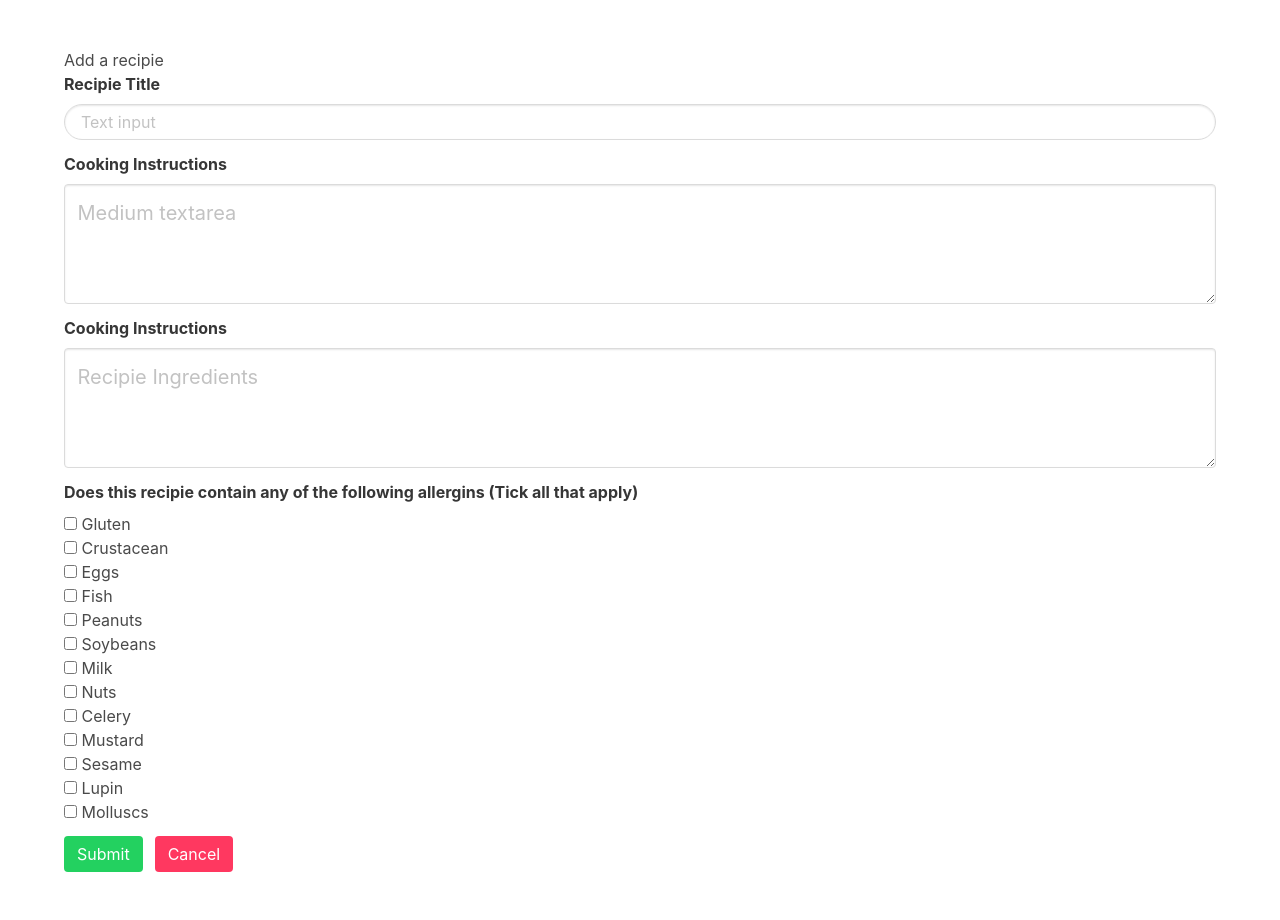
After one commit to Lowe54/milestone3_project, a Flask app: page /form in a window 1280 px wide. The commit adds this page. Run offline with Flask 2, Linux system fonts and the light colour scheme; some libraries are stand-ins or nearby versions.

Commit message:
Basic add recipie form + functionality, change to initial collection creation script

```diff
--- a/app.py
+++ b/app.py
@@ -1,21 +1,63 @@
 import os
 import pymongo
+from flask_pymongo import PyMongo
 from flask import Flask, render_template,request,redirect,url_for
+from bson.objectid import ObjectId
+import json
 
 app = Flask(__name__)
 
-client = pymongo.MongoClient("mongodb+srv://root:"+os.getenv('PASSWORD')+"@milestone4db-c4m84.mongodb.net/recipie_db?retryWrites=true")
-db = client.test
+# client = pymongo.MongoClient("mongodb+srv://root:"+os.getenv('PASSWORD')+"@milestone4db-c4m84.mongodb.net/recipie_db?retryWrites=true")
+app.config["MONGO_DB_NAME"] = 'recipie_db'
+if __name__ == '__main__':
+    app.config["MONGO_URI"] = "mongodb+srv://root:os.getEnv(PASSWORD)@milestone4db-c4m84.mongodb.net/recipie_db?retryWrites=true"
 
+app.config["MONGO_URI"] = "mongodb+srv://root:Will0w2L11@milestone4db-c4m84.mongodb.net/recipie_db?retryWrites=true"
+
+
+mongo = PyMongo(app)
 @app.route('/')
+
 def index():
+    '''
+    Function that defines the index page
+    '''
     title = "The index page"
     return render_template('index.html', title=title)
 
+@app.route('/form')
+def form():
+    '''
+    @arg - edit =  Determines if the page loads current record information
+    @arg - id = Only used in edit mode, it is used to grab the record data
+    '''
+    if request.args.get('edit') and request.args.get('id'):
+        record_id = request.args.get('id')
+        enable_edit_mode = request.args.get('edit')
+    else:
+        enable_edit_mode = '0'
+        record_id = ''
+
+    allerginlist = [ "Gluten", "Crustacean", "Eggs", "Fish", "Peanuts", "Soybeans", "Milk", "Nuts", "Celery", "Mustard", "Sesame", "Lupin", "Molluscs"]
+    return render_template('form.html', edit=enable_edit_mode, id=record_id, allerginlist=allerginlist)
+
+@app.route('/submit', methods=["POST", "GET"])
+def submit():
+    title = request.form.get('recipie_title')
+    instructions = request.form.get('recipie_instructions')
+    ingredients = request.form.get('recipie_ingredients')
+    allergins = request.form.getlist('recipie_allergins')
+
+    data = {"recipie_title": title, "recipie_instructions":instructions, "recipie_ingredients": ingredients,"recipie_allergins": allergins}
+    recipies = mongo.db.recipies
+    recipies.insert_one(data, bypass_document_validation=True)
+    return redirect('/results/')
+
+#Results page
 @app.route('/results/')
 def results():
     '''
-    Performs the actual pagination
+    Results page
         @arg - page = The current page number
         @arg - sr = The start index for the results page, 20 means that it will start at index 20
     '''
@@ -31,8 +73,8 @@ def results():
         currentpagenum = 0
 
     #TODO : Change this to fetch information from the DB
-    resultnum = ['Joseph Allen', 'Autumn Welch', 'Valerie Fields', 'Margaret Mccarty', 'Patricia Yu', 'Kelsey Burton', 'Charles Chandler', 'Michelle Washington', 'Wendy Morris', 'Sherri Perez', 'Holly Campbell', 'Karen Cisneros MD', 'Jessica Perry', 'Kimberly Miranda', 'Michael Lawrence']
-
+    #resultnum = ['Joseph Allen', 'Autumn Welch', 'Valerie Fields', 'Margaret Mccarty', 'Patricia Yu', 'Kelsey Burton', 'Charles Chandler', 'Michelle Washington', 'Wendy Morris', 'Sherri Perez', 'Holly Campbell', 'Karen Cisneros MD', 'Jessica Perry', 'Kimberly Miranda', 'Michael Lawrence']
+    resultnum = mongo.db.recipies.find()
 
     pagecount = 0
     #We set the number to 11, since it is 0 based indexing, otherwise it only shows 9 results
--- /dev/null
+++ b/log.txt
@@ -0,0 +1,5 @@
+Title is Test Recipie
+Instructions are TEST
+Ingredient name is None
+Ingredient Quantity is None
+Allergins are ['Crustacean', 'Fish', 'Sesame']
--- a/readme_files/mongodb_create_recipies_collection.txt
+++ b/readme_files/mongodb_create_recipies_collection.txt
@@ -2,7 +2,7 @@ db.createCollection("recipies", {
 	validator: {
 		$jsonSchema: {
 		bsonType: "object",
-		required: ["recipie_title", "recipie_instructions", "recipie_ingredients.name", "recipie_allergins"],
+		required: ["recipie_title", "recipie_instructions", "recipie_ingredients", "recipie_allergins"],
 		properties:{
 			recipie_title:{
 				bsonType:"string",
@@ -12,9 +12,9 @@ db.createCollection("recipies", {
 				bsonType:"string",
 				description:"The recipie instructions must be a string and is required"
 			},
-			"recipie_ingredients.name": {
+			"recipie_ingredients": {
 				bsonType:"string",
-				description:"The recipie ingredient name must be a string and is required"
+				description:"The recipie ingredients must be a string and is required"
 			},
 			recipie_allergins: {
 				enum: [ "Gluten", "Crustacean", "Eggs", "Fish", "Peanuts", "Soybeans", "Milk", "Nuts", "Celery", "Mustard", "Sesame", "Lupin", "Molluscs", null ],
--- a/templates/base.html
+++ b/templates/base.html
@@ -7,6 +7,7 @@
     {% block title %}
 
     {% endblock %}
+    <link rel="stylesheet" href="{{url_for('static', filename='css/bulma/bulma.css')}}"/>
 </head>
 <body>
     {% block nav %}
--- /dev/null
+++ b/templates/form.html
@@ -0,0 +1,48 @@
+{% extends 'base.html' %}
+
+{% block content %}
+<section class="section">
+    <div class="container">
+        <h1>{% if edit == '1' %}Edit {% else %}Add{% endif %} a recipie</h1>
+        <div id="form-container">
+            <form method="POST" action="{{url_for('submit')}}">
+                <div class="field">
+                    <label class="label" for="recipie_title">Recipie Title</label>
+                    <input class="input is-rounded" type="text" placeholder="Text input" name="recipie_title" id="recipie_title">
+                </div>
+                <div class="field">
+                    <label class="label" for="recipie_instructions">Cooking Instructions</label>
+                    <div class="control">
+                        <textarea class="textarea is-medium" name="recipie_instructions" placeholder="Medium textarea"></textarea>
+                    </div>
+                </div>
+                <div class="field">
+                        <label class="label" for="recipie_ingredients">Cooking Instructions</label>
+                        <textarea class="textarea is-medium"  name="recipie_ingredients" id="recipie_ingredients"  placeholder="Recipie Ingredients"></textarea>
+                </div>
+                <div class="field">
+                    <label class="label" for="recipie_allergins">Does this recipie contain any of the following allergins (Tick all that apply)</label>
+                    <div class="control">
+                    {% for allergin in allerginlist %}
+                    <label class="checkbox">
+                        <input type="checkbox" name="recipie_allergins" value="{{allergin}}">
+                        {{allergin}}
+                    </label>
+                     <br/>
+                    {% endfor %}
+                    </div>
+                </div>
+                <div class="field is-grouped">
+                    <div class="control">
+                        <button class="button is-link is-success">Submit</button>
+                    </div>
+                    <div class="control">
+                        <button class="button is-link is-danger">Cancel</button>
+                    </div>
+                </div>
+            </form>
+        </div>
+
+    </div>
+  </section>
+{% endblock %}
```
